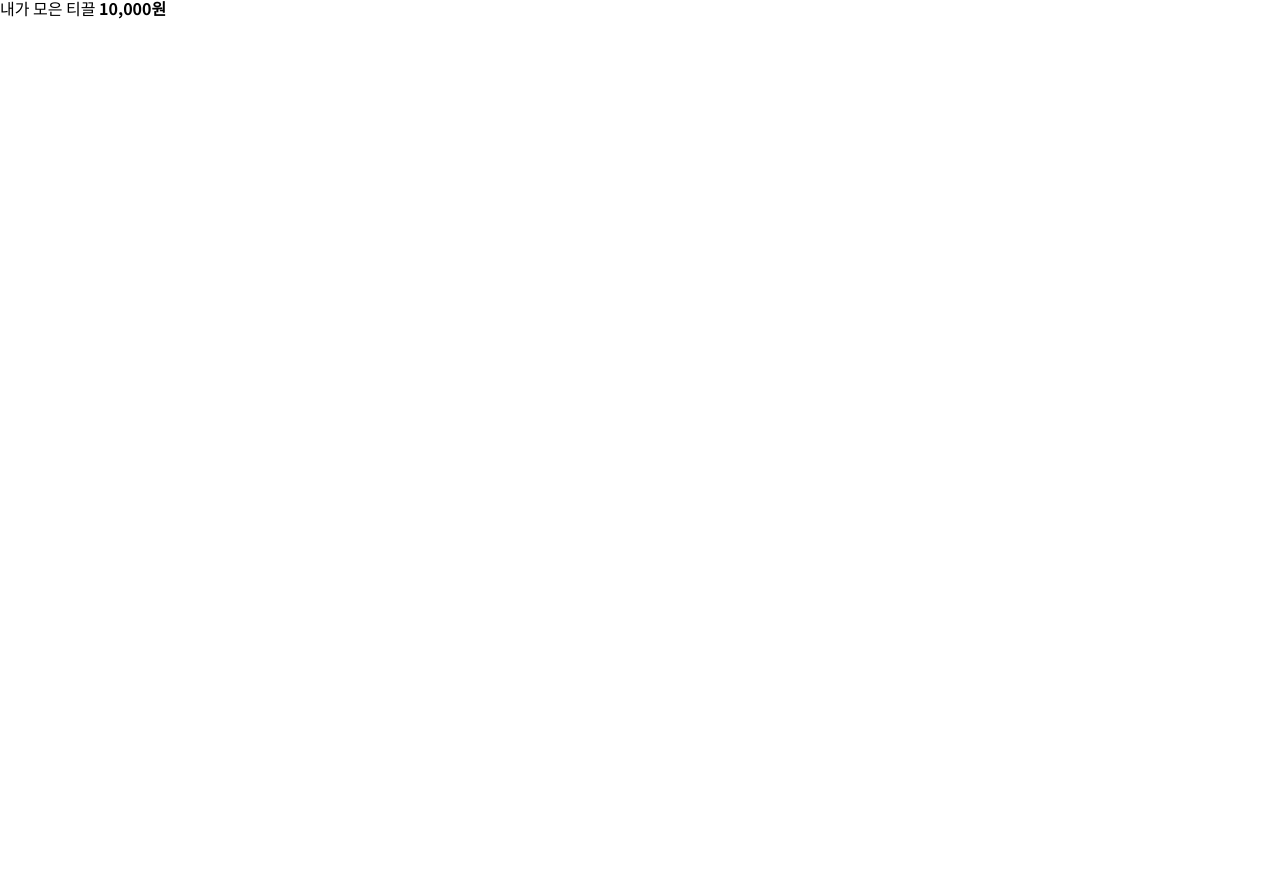
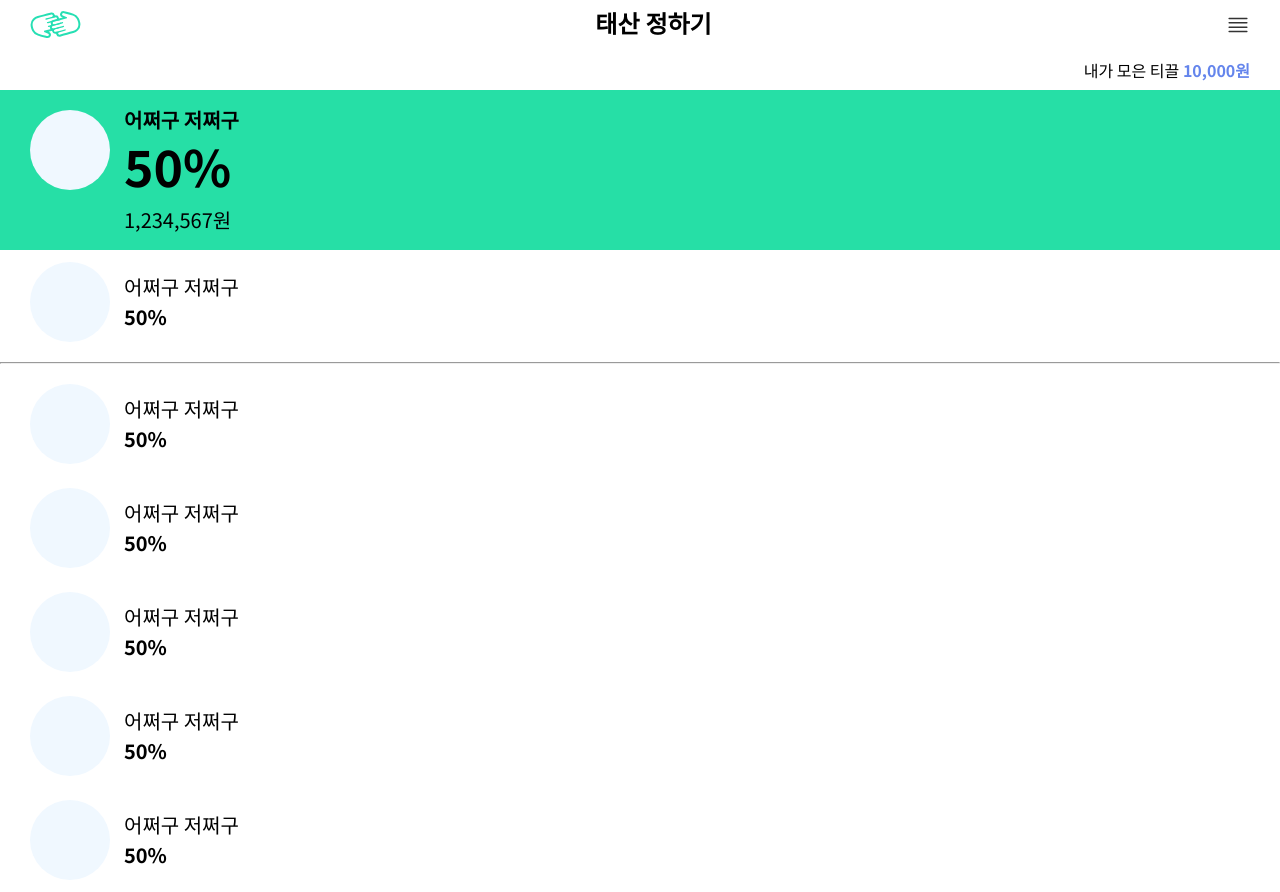
Before and after one commit to E-ppo/tikkeeul_ver2, a React (Create React App) app: page /choosetaesan in a window 1280 px wide. Before the commit the page ends 800 px from the top, so only its background shows below. Built offline with nearby package versions, Linux system fonts and the light colour scheme; a web font is replaced by a local one.

Commit message:
Update : 프리티어 설정

```diff
--- a/package.json
+++ b/package.json
@@ -12,6 +12,7 @@
     "@types/react-dom": "^18.0.6",
     "@types/styled-components": "^5.1.26",
     "axios": "^0.27.2",
+    "prettier": "^2.7.1",
     "react": "^18.2.0",
     "react-dom": "^18.2.0",
     "react-router-dom": "^6.3.0",
--- a/src/page/ChooseTaesan.tsx
+++ b/src/page/ChooseTaesan.tsx
@@ -1,12 +1,112 @@
+import styled from 'styled-components';
+import Header from '../components/common/Header';
+
 function ChooseTaesan() {
   return (
     <>
-      <div>
+      <Header title={'태산 정하기'} />
+      <MyTikkeul>
         내가 모은 티끌 <span>10,000원</span>
-      </div>
-      <div></div>
-      <div></div>
+      </MyTikkeul>
+      <MainTaesan>
+        <TaesanImg />
+        <TSTitle>
+          어쩌구 저쩌구 <span>50%</span>
+          <TSPrice>1,234,567원</TSPrice>
+        </TSTitle>
+      </MainTaesan>
+      <TaesanList>
+        <TaesanImg />
+        <TSTitle>
+          어쩌구 저쩌구 <span>50%</span>
+        </TSTitle>
+      </TaesanList>
+      <hr />
+      <TaesanList>
+        <TaesanImg />
+        <TSTitle>
+          어쩌구 저쩌구 <span>50%</span>
+        </TSTitle>
+      </TaesanList>
+      <TaesanList>
+        <TaesanImg />
+        <TSTitle>
+          어쩌구 저쩌구 <span>50%</span>
+        </TSTitle>
+      </TaesanList>
+      <TaesanList>
+        <TaesanImg />
+        <TSTitle>
+          어쩌구 저쩌구 <span>50%</span>
+        </TSTitle>
+      </TaesanList>
+      <TaesanList>
+        <TaesanImg />
+        <TSTitle>
+          어쩌구 저쩌구 <span>50%</span>
+        </TSTitle>
+      </TaesanList>
+      <TaesanList>
+        <TaesanImg />
+        <TSTitle>
+          어쩌구 저쩌구 <span>50%</span>
+        </TSTitle>
+      </TaesanList>
     </>
   );
 }
+
+const MyTikkeul = styled.div`
+  text-align: right;
+  margin: 12px 30px;
+  span {
+    color: ${(props) => props.theme.pointBlueColor};
+  }
+`;
+
+const TaesanImg = styled.div`
+  height: 80px;
+  width: 80px;
+  border-radius: 50%;
+  background-color: aliceblue;
+`;
+
+const TSTitle = styled.div`
+  display: flex;
+  flex-direction: column;
+
+  align-self: center;
+  font-weight: 400;
+  font-size: 20px;
+  span {
+    margin-top: 10px;
+  }
+`;
+
+const TSPrice = styled.div`
+  font-size: 20px;
+  font-weight: 400;
+  margin-top: 20px;
+`;
+
+const TaesanList = styled.div`
+  padding: 12px 30px;
+  position: relative;
+  display: flex;
+  gap: 14px;
+`;
+
+const MainTaesan = styled(TaesanList)`
+  padding: 20px 30px;
+  background-color: ${(props) => props.theme.mainMintColor};
+
+  ${TSTitle} {
+    font-weight: 700;
+    font-size: 20px;
+    span {
+      font-size: 50px;
+    }
+  }
+`;
+
 export default ChooseTaesan;
--- a/src/styles/GlobalStyle.ts
+++ b/src/styles/GlobalStyle.ts
@@ -1,4 +1,4 @@
-import { createGlobalStyle } from "styled-components";
+import { createGlobalStyle } from 'styled-components';
 
 const GlobalStyle = createGlobalStyle`
 
--- a/tsconfig.json
+++ b/tsconfig.json
@@ -16,8 +16,5 @@
     "noEmit": true,
     "jsx": "react-jsx"
   },
-  "include": [
-    "src/components",
-     "src/custom.d.ts"
-  ]
+  "include": ["src"]
 }
```
Also changed, not shown: 1 other file (tests, documents, lock files or other folders).
